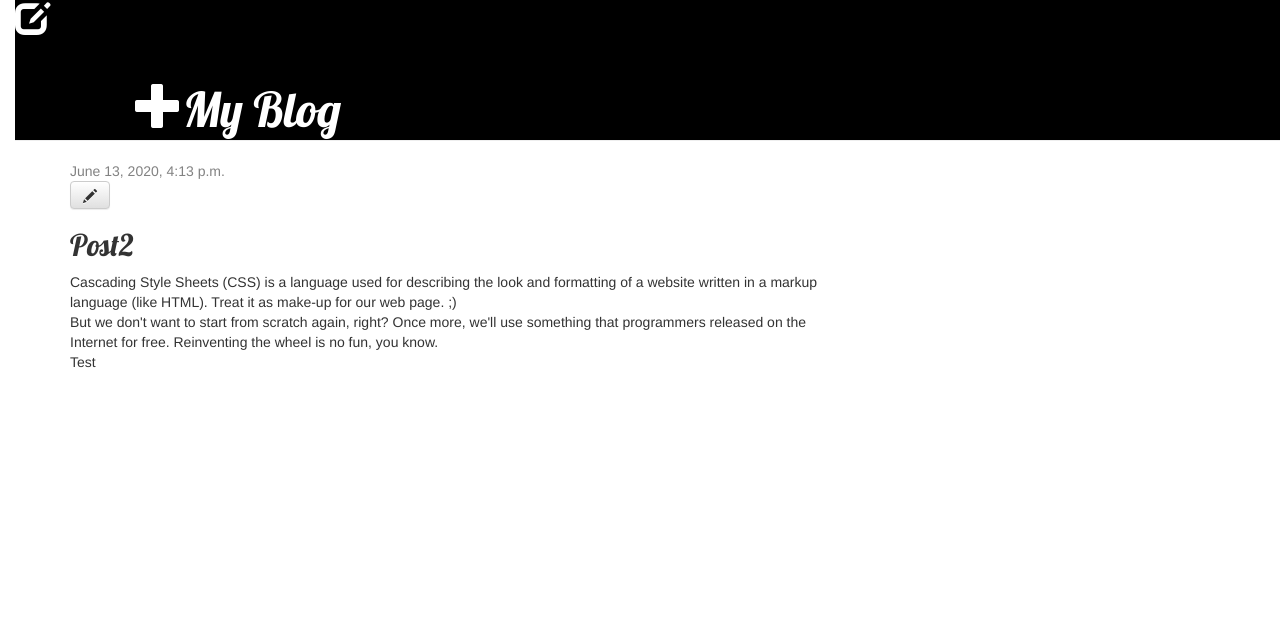
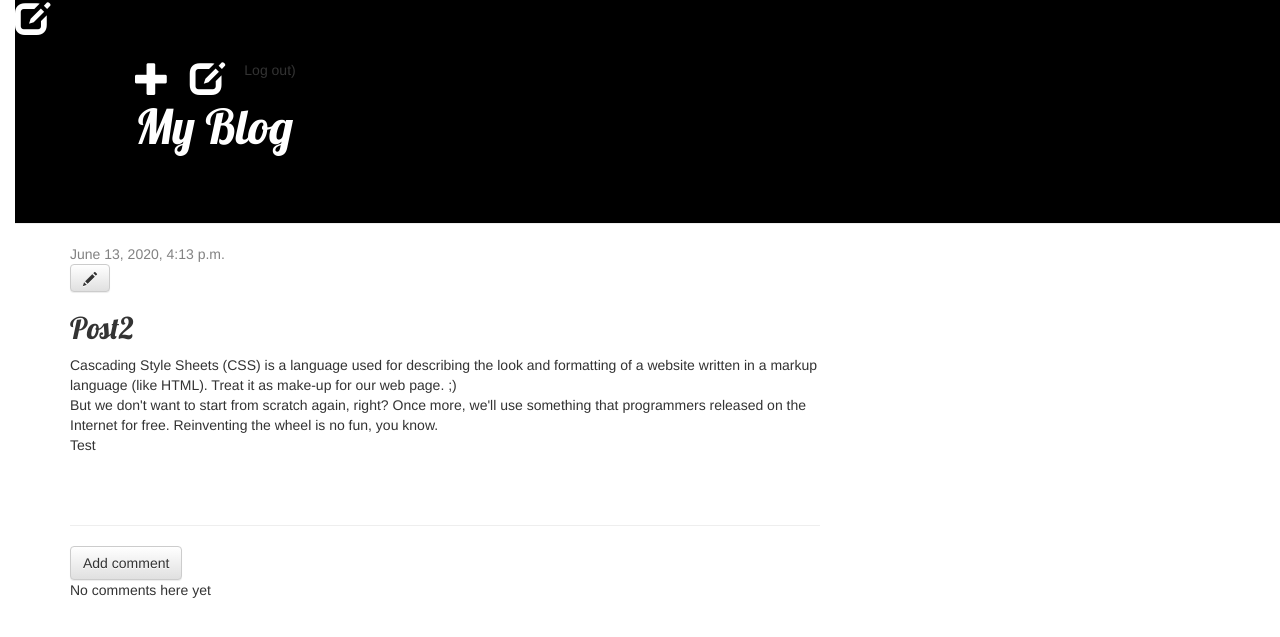
Before and after one commit to ijenghadiya/Blog, a Django app: page /post/2 in a window 1280 px wide. Shown: the top 637 px of the page. Run offline with Django 3.2, Linux system fonts and the light colour scheme; a user stored in the database is signed in; data comes from the database, SQL or seed files in the repository; both versions use the stored data as it was after the commit; some libraries are stand-ins or nearby versions.

Commit message:
added comment feature

```diff
--- a/blog/admin.py
+++ b/blog/admin.py
@@ -1,4 +1,5 @@
 from django.contrib import admin
-from .models import Post
+from .models import Post, Comment
 
 admin.site.register(Post)
+admin.site.register(Comment)
--- a/blog/models.py
+++ b/blog/models.py
@@ -13,5 +13,22 @@ class Post(models.Model):
         self.published_date=timezone.now()
         self.save()
 
+    def approved_comments(self):
+        return self.comments.filter(approved_comment=True)
+
     def __str__(self):
         return self.title
+
+class Comment(models.Model):
+    post=models.ForeignKey('blog.Post', on_delete=models.CASCADE, related_name='comments')
+    author=models.CharField(max_length=200)
+    text=models.TextField()
+    created_date=models.DateTimeField(default=timezone.now())
+    approved_comment=models.BooleanField(default=False)
+
+    def approve(self):
+        self.approved_comment=True
+        self.save()
+
+    def __str__(self):
+        return self.text
--- a/blog/static/css/blog.css
+++ b/blog/static/css/blog.css
@@ -50,3 +50,7 @@ h1, h2, h3, h4 {
 .post h2 a, .post h2 a:visited {
     color: #000000;
 }
+
+.comment {
+    margin: 20px 0px 20px 20px;
+}
--- a/blog/templates/blog/base.html
+++ b/blog/templates/blog/base.html
@@ -10,18 +10,23 @@
     </head>
     <body>
         <div class="page-header">
-        {% if user.is_authenticated %}
-            <h1><a href="{% url 'post_new' %}" class="top-menu"><span class="glyphicon glyphicon-plus"></span>My Blog</a></h1>
-        {% endif %}
+            {% if user.is_authenticated %}
+                <a href="{% url 'post_new' %}" class="top-menu"><span class="glyphicon glyphicon-plus"></span></a>
+                <a href="{% url 'post_draft_list' %}" class="top-menu"><span class="glyphicon glyphicon-edit"></span></a>
+                <p class="top-menu>Hello {{ user.username }} <small> (<a href="{% url 'logout' %}">Log out</a>)</small></p>
+            {% else %}
+                <a href="{% url 'login' %}" class="top-menu"><span class="glyphicon glyphicon-lock"></span></a>
+            {% endif %}
+            <h1><a href="/">My Blog</a></h1>
         </div>
-
         <div class="content container">
             <div class="row">
                 <div class="col-md-8">
-                    {% block  content %}
-                    {% endblock %}
+                {% block content %}
+                {% endblock %}
                 </div>
             </div>
         </div>
     </body>
+
 </html>
--- a/blog/templates/blog/post_detail.html
+++ b/blog/templates/blog/post_detail.html
@@ -16,4 +16,24 @@
         <h2>{{ post.title }}</h2>
         <p>{{ post.text|linebreaksbr }}</p>
     </div>
+
+    <hr>
+    <a class="btn btn-default" href="{% url 'add_comment_to_post' pk=post.pk %}">Add comment</a>
+    {% for comment in post.comments.all %}
+        {% if user.is_authenticated or comment.approved_comment %}
+        <div class="comment">
+            <div class="date">
+                {{ comment.created_date }}
+                {% if not comment.approved_comment %}
+                    <a class="btn btn-default" href="{% url 'comment_remove' pk=comment.pk %}"><span class="glyphicon glyphicon-remove"></span></a>
+                    <a class="btn btn-default" href="{% url 'comment_approve' pk=comment.pk %}"><span class="glyphicon glyphicon-ok"></span></a>
+                {% endif %}
+            </div>
+            <strong>{{ comment.author }}</strong>
+            <p>{{ comment.text|linebreaks }}</p>
+        </div>
+        {% endif %}
+    {% empty %}
+        <p>No comments here yet</p>
+    {% endfor %}
 {% endblock %}
--- a/blog/templates/blog/post_list.html
+++ b/blog/templates/blog/post_list.html
@@ -7,6 +7,7 @@
             </div>
             <h2><a href="{% url 'post_detail' pk=post.pk %}">{{ post.title }}</a></h2>
             <p>{{ post.text|linebreaksbr }}</p>
+            <a href="{% url 'post_detail' pk=post.pk %}">Comments: {{ post.approved_comments.count }}</a>
         </div>
     {% endfor %}
 {% endblock %}
--- a/blog/urls.py
+++ b/blog/urls.py
@@ -9,4 +9,7 @@ urlpatterns=[
     path('drafts/', views.post_draft_list, name='post_draft_list'),
     path('post/<pk>/publish/', views.post_publish, name='post_publish'),
     path('post/<pk>/remove/', views.post_remove, name='post_remove'),
+    path('post/<int:pk>/comment/', views.add_comment_to_post, name='add_comment_to_post'),
+    path('comment/<int:pk>/approve/', views.comment_approve, name='comment_approve'),
+    path('comment/<int:pk>/remove/', views.comment_remove, name='comment_remove'),
 ]
--- a/blog/views.py
+++ b/blog/views.py
@@ -1,9 +1,10 @@
 from django.shortcuts import render
 from django.shortcuts import redirect
-from .models import Post
+from .models import Post, Comment
 from django.utils import timezone
 from django.shortcuts import render, get_object_or_404
-from .forms import PostForm
+from .forms import PostForm, CommentForm
+from django.contrib.auth.decorators import login_required
 
 def post_list(request):
     posts=Post.objects.filter(published_date__lte=timezone.now()).order_by('published_date')
@@ -13,6 +14,7 @@ def post_detail(request, pk):
     post=get_object_or_404(Post, pk=pk)
     return render(request, 'blog/post_detail.html', {'post': post})
 
+@login_required
 def post_new(request):
     if request.method=='POST':
         form=PostForm(request.POST)
@@ -25,6 +27,7 @@ def post_new(request):
         form=PostForm()
     return render(request, 'blog/post_edit.html', {'form': form})
 
+@login_required
 def post_edit(request, pk):
     post = get_object_or_404(Post, pk=pk)
     if request.method == "POST":
@@ -38,16 +41,45 @@ def post_edit(request, pk):
         form = PostForm(instance=post)
     return render(request, 'blog/post_edit.html', {'form': form})
 
+@login_required
 def post_draft_list(request):
     posts=Post.objects.filter(published_date__isnull=True).order_by('created_date')
     return render(request, 'blog/post_draft_list.html', {'posts': posts})
 
+@login_required
 def post_publish(request, pk):
     post = get_object_or_404(Post, pk=pk)
     post.publish()
     return redirect('post_detail', pk=pk)
 
+@login_required
 def post_remove(request, pk):
     post=get_object_or_404(Post, pk=pk)
     post.delete()
     return redirect('post_list')
+
+def add_comment_to_post(request, pk):
+    post=get_object_or_404(Post, pk=pk)
+    if request.method=="POST":
+        form=CommentForm(request.POST)
+        if form.is_valid():
+            comment=form.save(commit=False)
+            comment.post=post
+            comment.save()
+            return redirect('post_detail', pk=post.pk)
+
+    else:
+        form=CommentForm()
+    return render(request, 'blog/add_comment_to_post.html', {'form': form})
+
+@login_required
+def comment_approve(request, pk):
+    comment=get_object_or_404(Comment, pk=pk)
+    comment.approve()
+    return redirect('post_detail', pk=comment.post.pk)
+
+@login_required
+def comment_remove(request, pk):
+    comment=get_object_or_404(Comment, pk)
+    comment.delete()
+    return redirect('post_detail', pk=comment.post.pk)
--- a/mysite/urls.py
+++ b/mysite/urls.py
@@ -1,9 +1,11 @@
 
 from django.contrib import admin
 from django.urls import path, include
+from django.contrib.auth import views
 
 urlpatterns = [
     path('admin/', admin.site.urls),
+    path('accounts/login/', views.LoginView.as_view(), name='login'),
+    path('accounts/logout/', views.LogoutView.as_view(next_page='/'), name='logout'),
     path('', include('blog.urls')),
-    path('accounts/', include('django.contrib.auth.urls')),
 ]
```
Also changed, not shown: blog/forms.py (+10 -4 lines), blog/templates/blog/add_comment_to_post.html (added, +9 -0 lines), blog/templates/registration/login.html (added, +24 -0 lines), blog/migrations/0002_comment.py (added), db.sqlite3.
